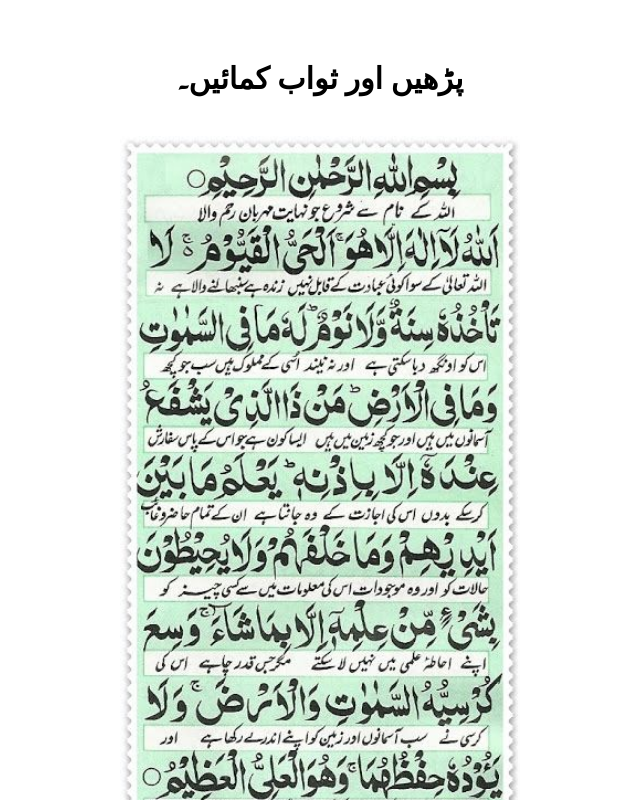
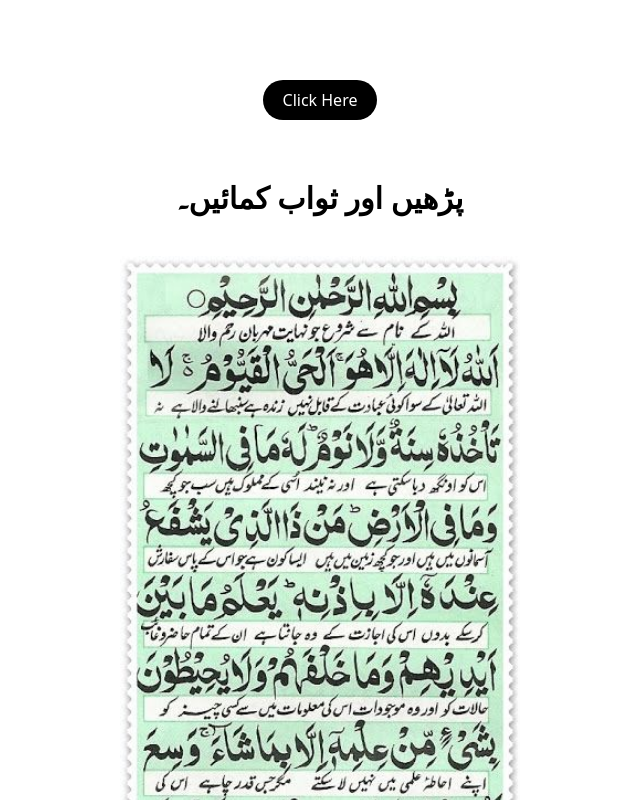
Before and after one commit to pubgabcde2/islamicworldyt, a Next.js app: page / in a window 1280 px wide. Shown: the top 800 px of the page, without its empty margins (320-960 px from the left). Built offline with nearby package versions, Linux system fonts and the light colour scheme.

Commit message:
ad addeed more

```diff
--- a/app/page.tsx
+++ b/app/page.tsx
@@ -1,8 +1,17 @@
 import Image from "next/image";
+import Script from "next/script";
 
 const Page = () => {
   return (
     <>
+      <div className="w-full flex justify-center items-center mt-20">
+        <a
+          className="px-5 py-2 bg-black text-white outline-none rounded-full"
+          href="https://www.effectivegatecpm.com/rf1b29rjja?key=dead369fdd1eedc0ab027f6c1ca09b6a"
+        >
+          Click Here
+        </a>
+      </div>
       <script
         async
         data-cfasync={false}
@@ -18,6 +27,26 @@ const Page = () => {
       <div id="container-5cca2bf6333e364208866cc2b56d1506"></div>
       <script src="https://pl28436125.effectivegatecpm.com/24/e6/56/24e656d59cb158131bfcdbdced87855d.js"></script>
       <script src="https://pl28436150.effectivegatecpm.com/20/1b/7e/201b7e9d7d649f67030a0abdb609fcab.js"></script>
+      <Script
+        id="atoptions"
+        strategy="afterInteractive"
+        dangerouslySetInnerHTML={{
+          __html: `
+            atOptions = {
+              'key' : '10ca9c824ca15df3e529a68b46e24478',
+              'format' : 'iframe',
+              'height' : 50,
+              'width' : 320,
+              'params' : {}
+            };
+          `,
+        }}
+      />
+
+      <Script
+        src="https://www.highperformanceformat.com/10ca9c824ca15df3e529a68b46e24478/invoke.js"
+        strategy="afterInteractive"
+      />
     </>
   );
 };
```
